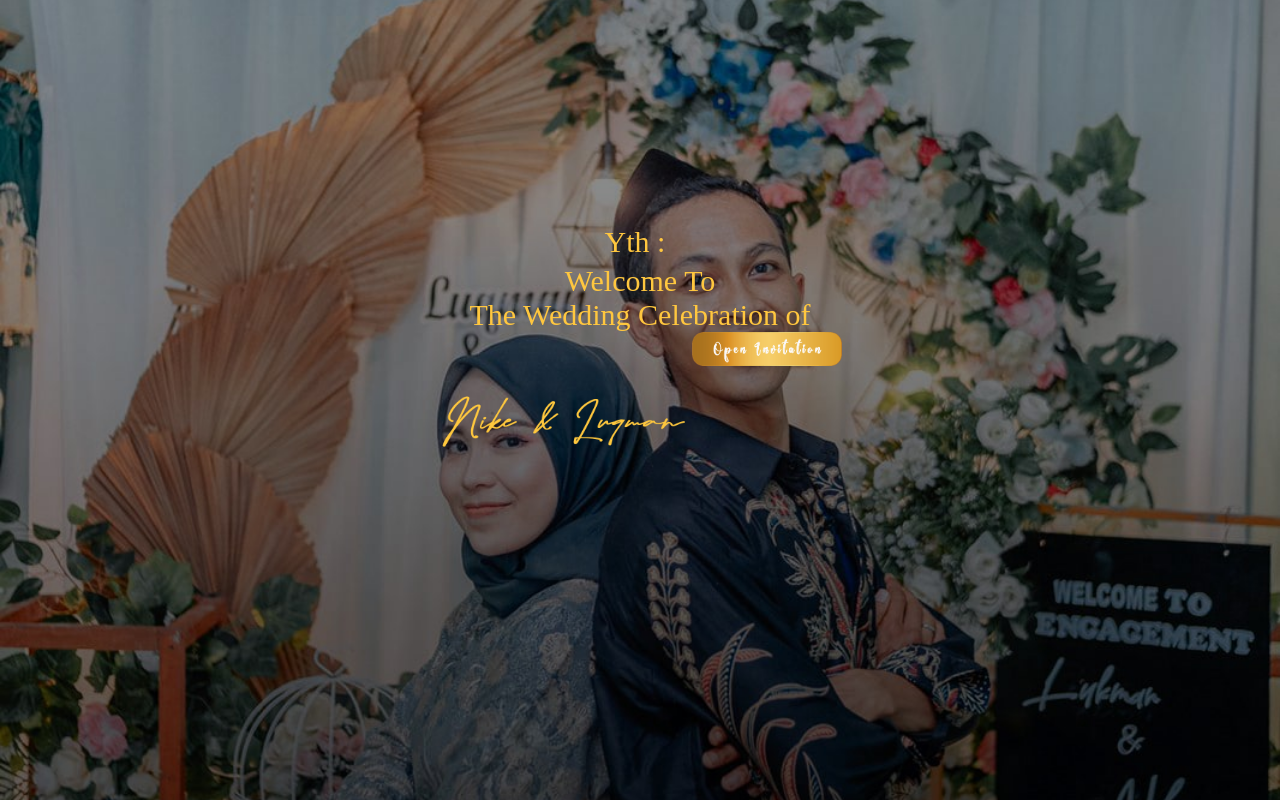
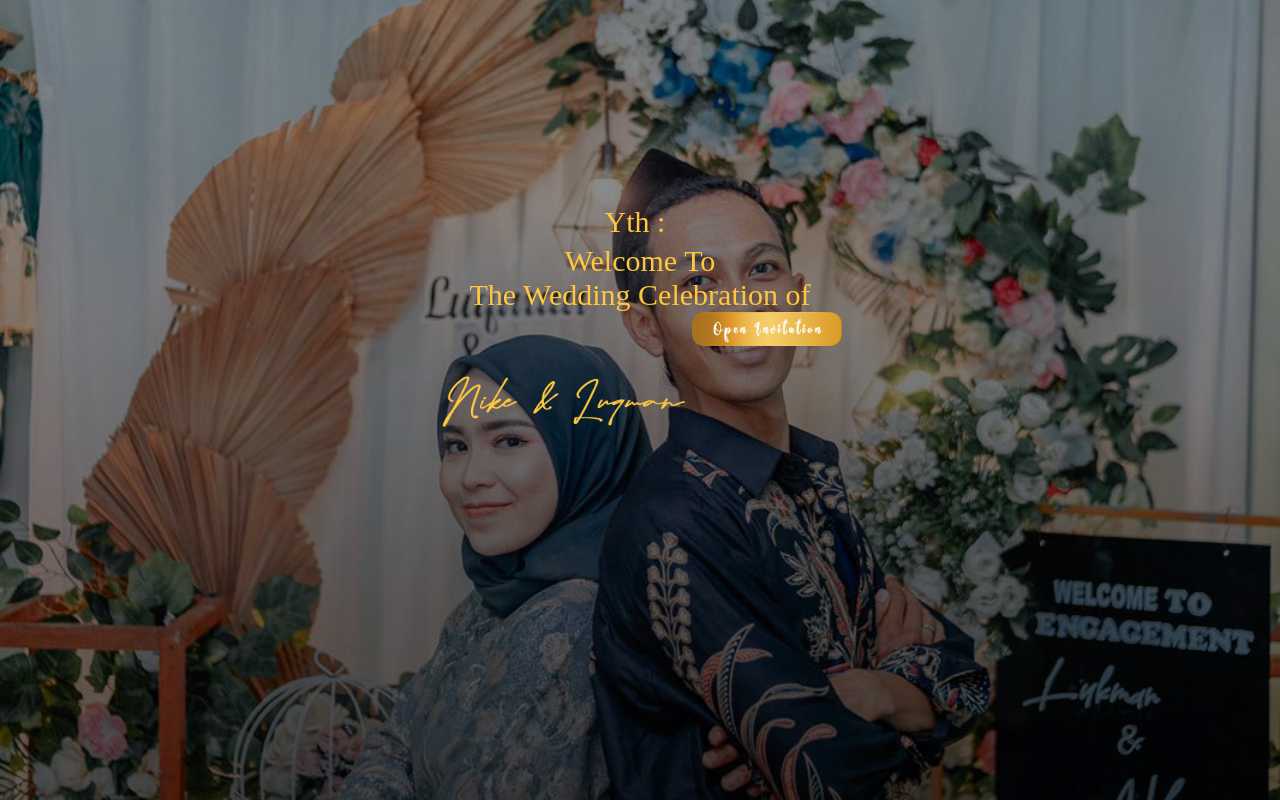
Before and after one commit to undanganmanten/nike-luqman, a plain HTML site: page index.html in a window 1280 px wide. Shown: the top 800 px of the page. Drawn offline with nearby package versions, Linux system fonts and the light colour scheme; no server answers.

Commit message:
Update style.css

```diff
--- a/css/style.css
+++ b/css/style.css
@@ -230,7 +230,7 @@ body{
   text-align: center;
   font-family: 'Josefin Sans', sans-serif;
   position: relative;
-  bottom: -220px;
+  bottom: -200px;
 }
 
 .title .nama-undangan{
```
